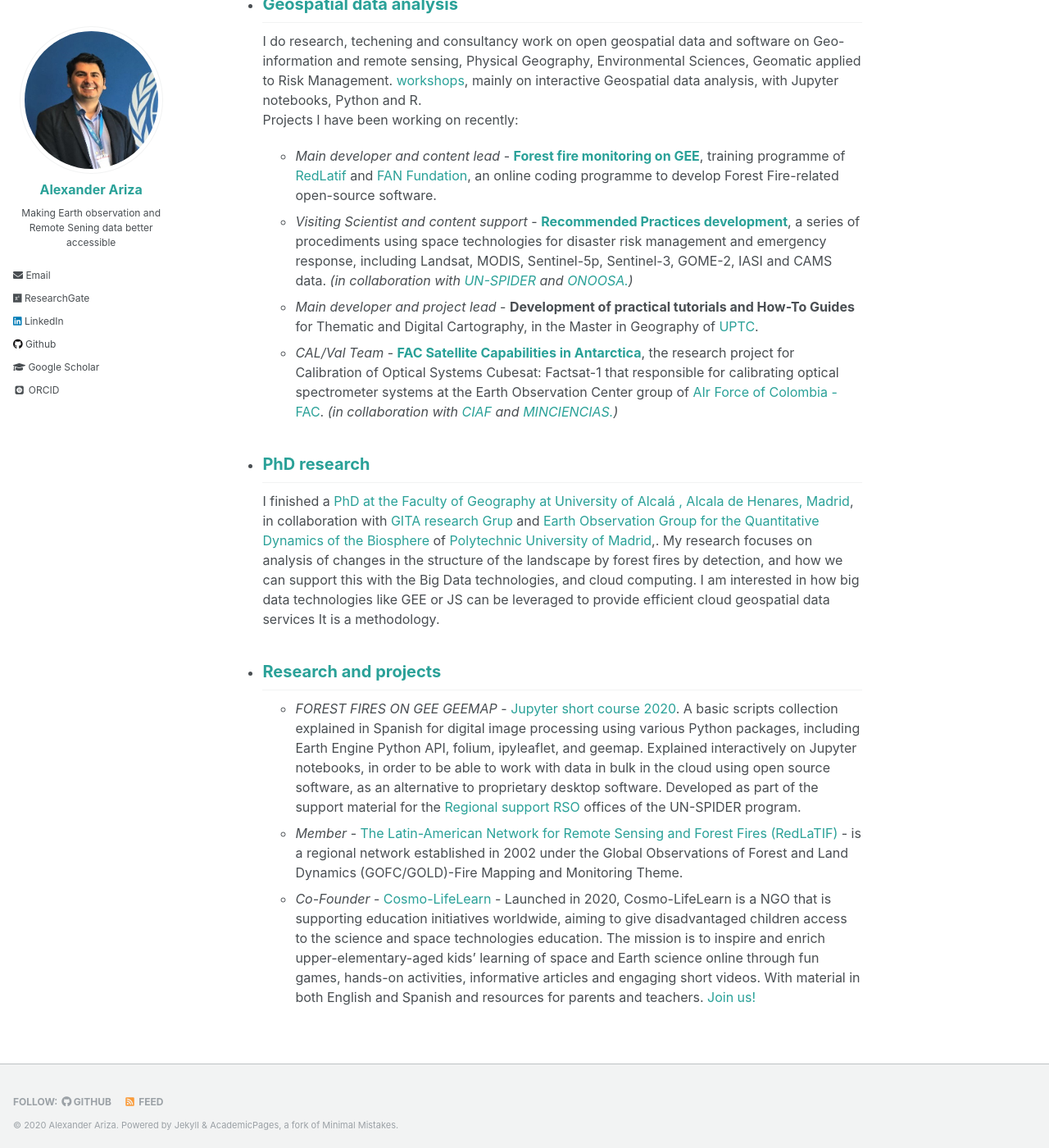
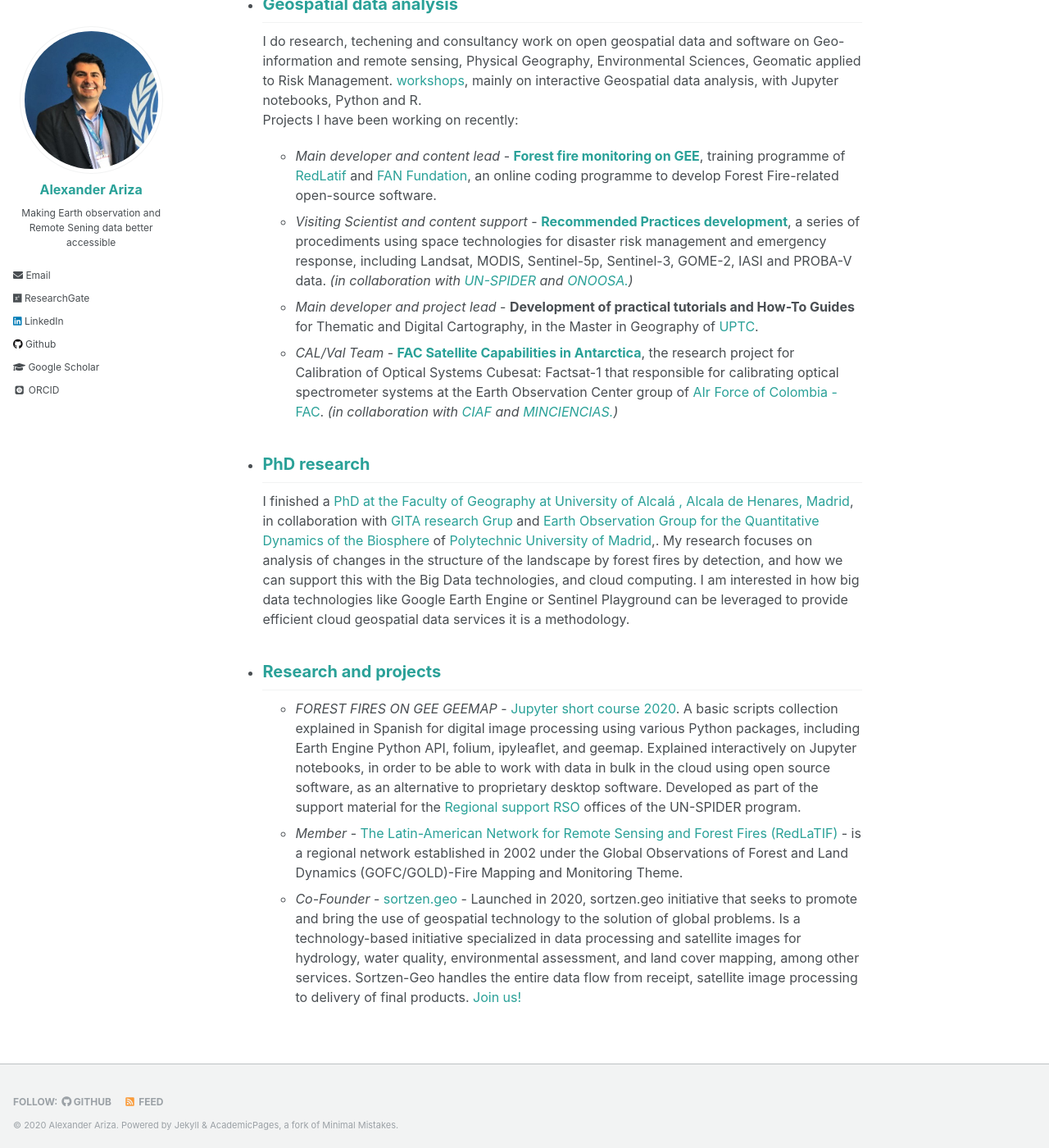
Before and after one commit to Alexanderariza/alexanderariza.github.io, a Jekyll site: the page built from _pages/about.md, in a window 1280 px wide and 1400 px high, scrolled down 309 px. Shown: the whole window at 82% size. Built offline with Jekyll 4.4.1, drawn with Linux system fonts in a browser that asks for light colours; some web fonts are replaced.

Commit message:
Update about.md

```diff
--- a/_pages/about.md
+++ b/_pages/about.md
@@ -17,17 +17,17 @@
 I do research, techening and consultancy work on open geospatial data and software on Geo-information and remote sensing, Physical Geography, Environmental Sciences, Geomatic applied to Risk Management. [workshops](/talks), mainly on interactive Geospatial data analysis, with Jupyter notebooks, Python and R.<br>
 Projects I have been working on recently:<br>
   - *Main developer and content lead* - [**Forest fire monitoring on GEE**](http://incendios.fan-bo.org/Satrifo/), training programme of [RedLatif](https://gofcgold.org/regional-networks/red-latinoamerica-deteledeteccion-e-incendios-forestales-redlatif) and [FAN Fundation](http://www.fan-bo.org/), an online coding programme to develop Forest Fire-related open-source software.<br>
-  - *Visiting Scientist and content support* - [**Recommended Practices development**](http://www.un-spider.org/advisory-support/recommended-practices), a series of procediments using space technologies for disaster risk management and emergency response, including Landsat, MODIS, Sentinel-5p, Sentinel-3, GOME-2, IASI and CAMS data. *(in collaboration with <a href="http://www.un-spider.org/">UN-SPIDER</a> and <a href="https://www.unoosa.org/" target="_blank">ONOOSA.</a>)*<br>
+  - *Visiting Scientist and content support* - [**Recommended Practices development**](http://www.un-spider.org/advisory-support/recommended-practices), a series of procediments using space technologies for disaster risk management and emergency response, including Landsat, MODIS, Sentinel-5p, Sentinel-3, GOME-2, IASI and PROBA-V data. *(in collaboration with <a href="http://www.un-spider.org/">UN-SPIDER</a> and <a href="https://www.unoosa.org/" target="_blank">ONOOSA.</a>)*<br>
   - *Main developer and project lead* - **Development of practical tutorials and How-To Guides** for Thematic and Digital Cartography, in the Master in Geography of [UPTC](http://www.uptc.edu.co/facultades/f_educacion/maestria/geograf/inf_general/index.html).
   - *CAL/Val Team* - [**FAC Satellite Capabilities in Antarctica**](https://www.fac.mil.co/facsat-1-un-a%C3%B1o-en-el-espacio), the research project for Calibration of Optical Systems Cubesat: Factsat-1 that responsible for calibrating optical spectrometer systems at the Earth Observation Center group of [AIr Force of Colombia - FAC](https://www.fac.mil.co/). *(in collaboration with <a href="https://ciaf.igac.gov.co/">CIAF</a> and <a href="https://minciencias.gov.co/">MINCIENCIAS.</a>)*<br>
 
 - PhD research
 ------
-I finished a [PhD at the Faculty of Geography at University of Alcalá , Alcala de Henares, Madrid](https://geogra.uah.es/?phase=1&subpage=aims&subprojectid=1013), in collaboration with [GITA research Grup](https://geogra.uah.es/gita/) and [Earth Observation Group for the Quantitative Dynamics of the Biosphere](http://www.upm.es/observatorio/vi/index.jsp?pageac=grupo.jsp&idGrupo=640) of [Polytechnic University of Madrid](https://www.upm.es/),. My research focuses on analysis of changes in the structure of the landscape by forest fires by detection, and how we can support this with the Big Data technologies, and cloud computing. I am interested in how big data technologies like GEE or JS can be leveraged to provide efficient cloud geospatial data services
-It is a methodology.
+I finished a [PhD at the Faculty of Geography at University of Alcalá , Alcala de Henares, Madrid](https://geogra.uah.es/?phase=1&subpage=aims&subprojectid=1013), in collaboration with [GITA research Grup](https://geogra.uah.es/gita/) and [Earth Observation Group for the Quantitative Dynamics of the Biosphere](http://www.upm.es/observatorio/vi/index.jsp?pageac=grupo.jsp&idGrupo=640) of [Polytechnic University of Madrid](https://www.upm.es/),. My research focuses on analysis of changes in the structure of the landscape by forest fires by detection, and how we can support this with the Big Data technologies, and cloud computing. I am interested in how big data technologies like Google Earth Engine or Sentinel Playground can be leveraged to provide efficient cloud geospatial data services
+it is a methodology.
 
 - Research and projects
 ------
   - *FOREST FIRES ON GEE GEEMAP* - [Jupyter short course 2020](https://github.com/Alexanderariza/FOREST-FIRES-ON-GEE-GEEMAP). A basic scripts collection explained in Spanish for digital image processing using various Python packages, including Earth Engine Python API, folium, ipyleaflet, and geemap. Explained interactively on Jupyter notebooks, in order to be able to work with data in bulk in the cloud using open source software, as an alternative to proprietary desktop software. Developed as part of the support material for the [Regional support RSO](http://kp.un-spider.org/network/regional-support-offices) offices of the UN-SPIDER program.
   - *Member* - [The Latin-American Network for Remote Sensing and Forest Fires (RedLaTIF)](https://gofcgold.org/regional-networks/red-latinoamerica-deteledeteccion-e-incendios-forestales-redlatif) -  is a regional network established in 2002 under the Global Observations of Forest and Land Dynamics (GOFC/GOLD)-Fire Mapping and Monitoring Theme.
-  - *Co-Founder* - [Cosmo-LifeLearn](https://glocal-lifelearn.o) - Launched in 2020, Cosmo-LifeLearn is a NGO that is supporting education initiatives worldwide, aiming to give disadvantaged children access to the science and space technologies education. The mission is to inspire and enrich upper-elementary-aged kids' learning of space and Earth science online through fun games, hands-on activities, informative articles and engaging short videos. With material in both English and Spanish and resources for parents and teachers. [Join us!](bit.ly/womeningeospatial_sig)
+  - *Co-Founder* - [sortzen.geo](https://alexanderariza.github.io/sortzen.geo.github.io/) - Launched in 2020, sortzen.geo initiative that seeks to promote and bring the use of geospatial technology to the solution of global problems. Is a technology-based initiative specialized in data processing and satellite images for hydrology, water quality, environmental assessment, and land cover mapping, among other services. Sortzen-Geo handles the entire data flow from receipt, satellite image processing to delivery of final products. [Join us!](bit.ly/womeningeospatial_sig)
```
